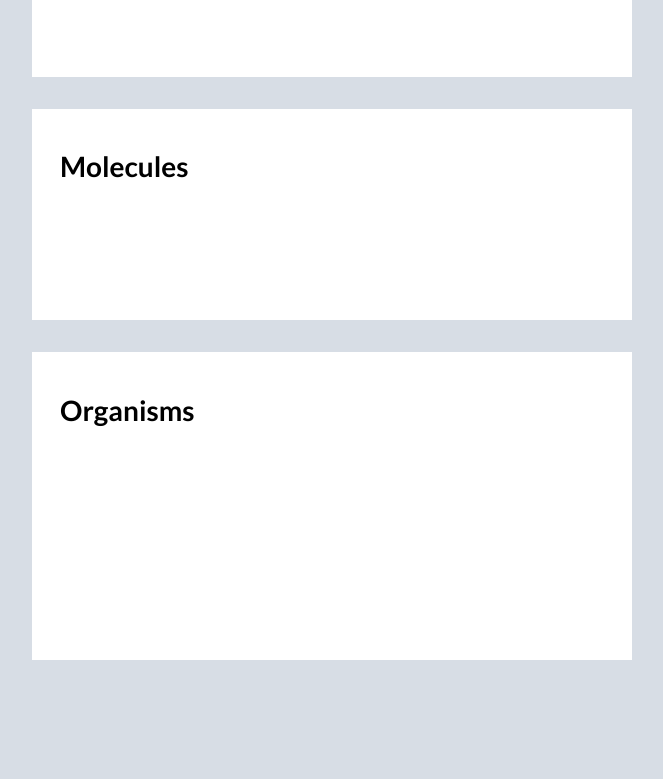
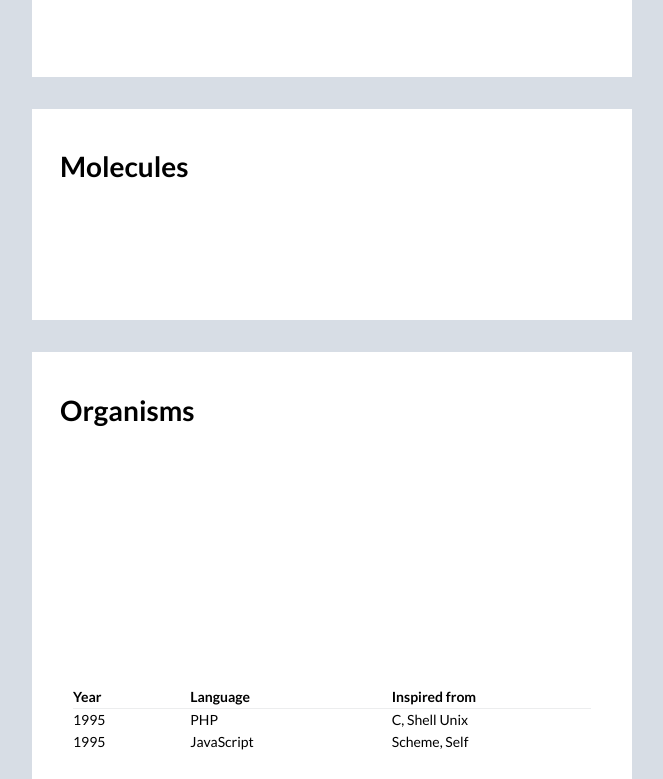
Before and after one commit to hoffmander/atomic-emails, a plain HTML site: page index.html in a window 1280 px wide. Shown: the part 449-1228 px from the top of the page, without its empty margins (308-971 px from the left). Before the commit the page ends 1109 px from the top, so only its background shows below. Drawn offline with Linux system fonts and the light colour scheme.

Commit message:
updating file structure and adding in some components

```diff
--- a/index.html
+++ b/index.html
@@ -81,7 +81,7 @@
           <td style="line-height:0px;font-size:0px;mso-line-height-rule:exactly;">
       <![endif]--><div style="margin:0px auto;max-width:600px;background:#ffffff;"><table role="presentation" cellpadding="0" cellspacing="0" style="font-size:0px;width:100%;background:#ffffff;" align="center" border="0"><tbody><tr><td style="text-align:center;vertical-align:top;direction:ltr;font-size:0px;padding:16px;"><!--[if mso | IE]>
       <table role="presentation" border="0" cellpadding="0" cellspacing="0"><tr><td style="vertical-align:top;width:600px;">
-      <![endif]--><div class="mj-column-per-100 outlook-group-fix" style="vertical-align:top;display:inline-block;direction:ltr;font-size:13px;text-align:left;width:100%;"><table role="presentation" cellpadding="0" cellspacing="0" width="100%" border="0"><tbody></tbody></table></div><!--[if mso | IE]>
+      <![endif]--><div class="mj-column-per-100 outlook-group-fix" style="vertical-align:top;display:inline-block;direction:ltr;font-size:13px;text-align:left;width:100%;"><table role="presentation" cellpadding="0" cellspacing="0" style="background:#;" width="100%" border="0"><tbody></tbody></table></div><!--[if mso | IE]>
       </td></tr></table>
       <![endif]--></td></tr></tbody></table></div><!--[if mso | IE]>
       </td></tr></table>
@@ -348,6 +348,33 @@
       </td></tr></table>
       <![endif]--></td></tr></tbody></table></div><!--[if mso | IE]>
       </td></tr></table>
+      <![endif]-->
+      <!--[if mso | IE]>
+      <table role="presentation" border="0" cellpadding="0" cellspacing="0" width="600" align="center" style="width:600px;">
+        <tr>
+          <td style="line-height:0px;font-size:0px;mso-line-height-rule:exactly;">
+      <![endif]--><div style="margin:0px auto;max-width:600px;background:#ffffff;"><table role="presentation" cellpadding="0" cellspacing="0" style="font-size:0px;width:100%;background:#ffffff;" align="center" border="0"><tbody><tr><td style="text-align:center;vertical-align:top;direction:ltr;font-size:0px;padding:16px;"><!--[if mso | IE]>
+      <table role="presentation" border="0" cellpadding="0" cellspacing="0"><tr><td style="vertical-align:top;width:600px;">
+      <![endif]--><div class="mj-column-per-100 outlook-group-fix" style="vertical-align:top;display:inline-block;direction:ltr;font-size:13px;text-align:left;width:100%;"><table role="presentation" cellpadding="0" cellspacing="0" width="100%" border="0"><tbody><tr><td style="word-break:break-word;font-size:0px;padding:10px 25px;" align="left"><table cellpadding="0" cellspacing="0" style="cellspacing:0px;color:#000;font-family:Lato;font-size:14px;line-height:22px;table-layout:auto;" width="100%" border="0">
+      <tr style="border-bottom:1px solid #ecedee;text-align:left;padding:15px 0;">
+        <th style="padding: 0 15px 0 0;">Year</th>
+        <th style="padding: 0 15px;">Language</th>
+        <th style="padding: 0 0 0 15px;">Inspired from</th>
+      </tr>
+      <tr>
+        <td style="padding: 0 15px 0 0;">1995</td>
+        <td style="padding: 0 15px;">PHP</td>
+        <td style="padding: 0 0 0 15px;">C, Shell Unix</td>
+      </tr>
+      <tr>
+        <td style="padding: 0 15px 0 0;">1995</td>
+        <td style="padding: 0 15px;">JavaScript</td>
+        <td style="padding: 0 0 0 15px;">Scheme, Self</td>
+      </tr>
+    </table></td></tr></tbody></table></div><!--[if mso | IE]>
+      </td></tr></table>
+      <![endif]--></td></tr></tbody></table></div><!--[if mso | IE]>
+      </td></tr></table>
       <![endif]--></div>
 </body>
 </html>
```
Also changed, not shown: 5 other files.
